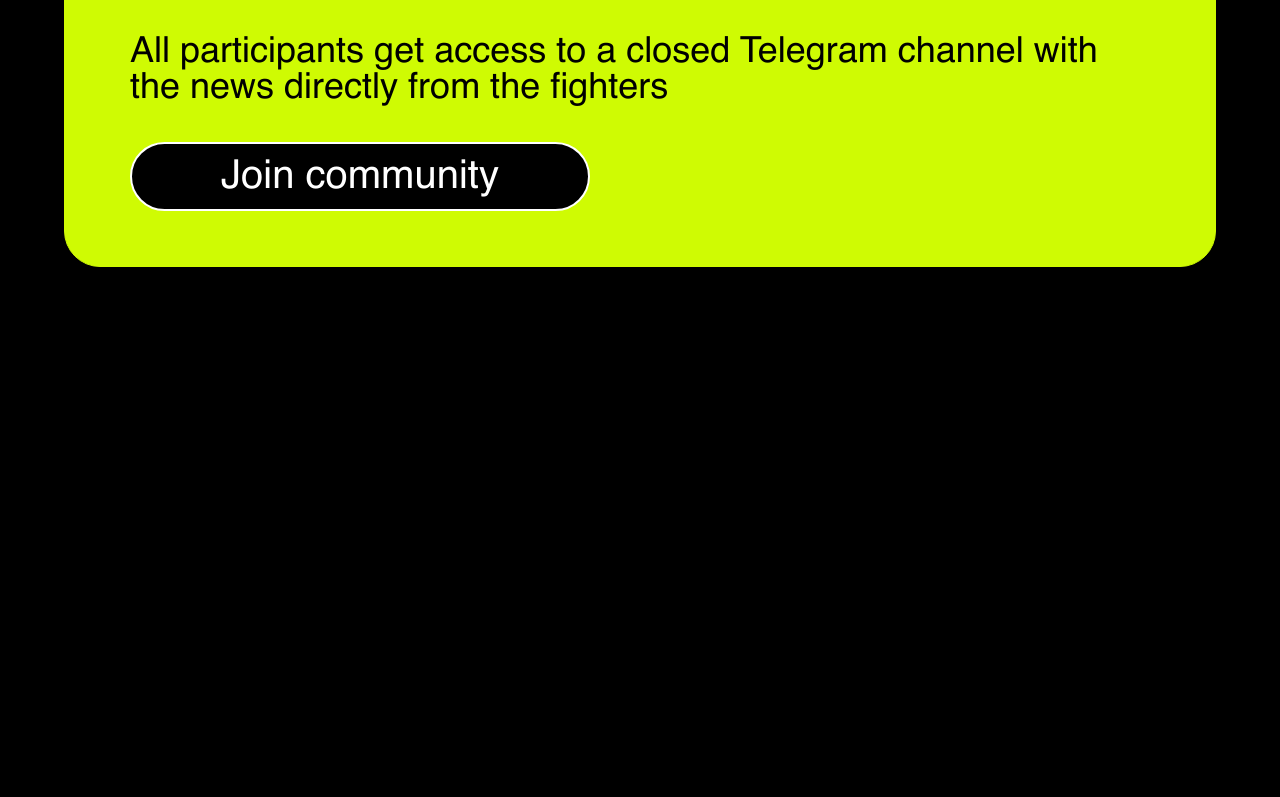
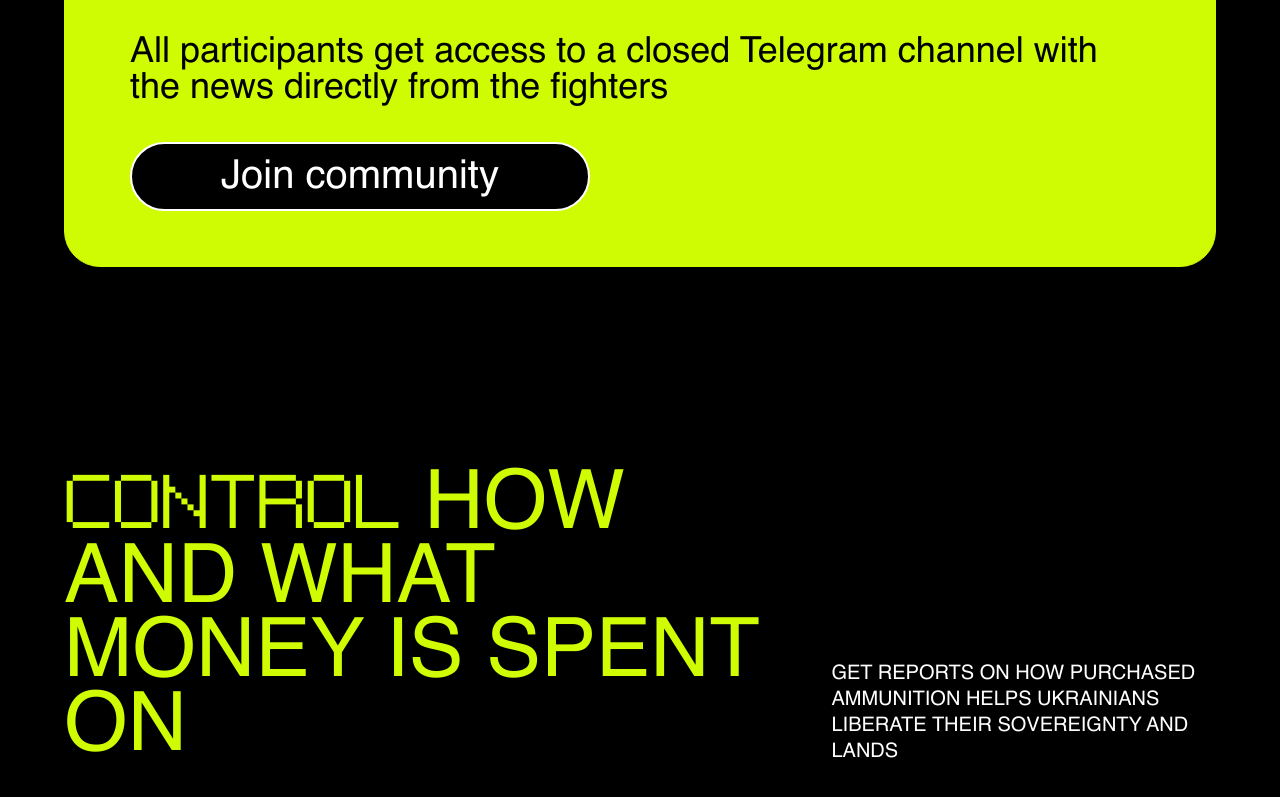
Before and after one commit to Mionder/nft-brave, a React (Create React App) app: page / in a window 1280 px wide. Shown: the part 3003-3800 px from the top of the page. Before the commit the page ends 3470 px from the top, so only its background shows below. Built offline with nearby package versions, Linux system fonts and the light colour scheme; no server answers.

Commit message:
Added BrigadesSection, modify AccordionList (change <a> to Link) v-0.2

```diff
--- /dev/null
+++ b/src/components/BrigadesSection/BrigadesSection.module.scss
@@ -0,0 +1,35 @@
+@import "src/resourses/styles/style.scss";
+
+.brigades-section {
+  margin-bottom: 220px;
+  //.brigades-section__wrapper
+  &__wrapper {
+
+  }
+
+  //.section__title__container
+  &__title__container {
+    margin-bottom: 95px;
+    display: flex;
+    align-items: flex-end;
+  }
+  //.brigades-section__title
+  &__title {
+    flex: 0 0 calc(66.62% - 20px);
+    margin-right: 20px;
+  }
+  //.brigades-section__subtitle
+  &__subtitle {
+    font-family: $font-normal;
+    font-weight: 400;
+    font-size: 20px;
+    line-height: 130%;
+    text-transform: uppercase;
+    color: #FFFFFF;
+  }
+
+  //.brigades-section__list
+  &__list {
+
+  }
+}
--- /dev/null
+++ b/src/components/BrigadesSection/index.jsx
@@ -0,0 +1,25 @@
+import React from 'react';
+import styles from './BrigadesSection.module.scss'
+import AccordionList from "../AccordionList";
+import Typography from "../Typography";
+
+const BrigadesSection = ({data}) => {
+    return (
+        <section className={styles['brigades-section']}>
+            <div className='container'>
+                <div className={styles['brigades-section__wrapper']}>
+                    <div className={styles['brigades-section__title__container']}>
+                        <Typography titleNum='h3' className={styles['brigades-section__title']} color='primary'> <span>Control</span> how and what money is spent on </Typography>
+                        <p className={styles['brigades-section__subtitle']}>
+                            Get reports on how purchased ammunition helps Ukrainians liberate their sovereignty and lands
+                        </p>
+                    </div>
+
+                    <AccordionList data={data} className={styles['brigades-section__accordion']} totalSum='20000'/>
+                </div>
+            </div>
+        </section>
+    );
+};
+
+export default BrigadesSection;
--- a/src/components/DropSection/index.jsx
+++ b/src/components/DropSection/index.jsx
@@ -2,18 +2,9 @@
 import styles from './DropSection.module.scss'
 import Typography from "../Typography";
 import CardList from "../CardList";
-import {getBrigades} from "../../hooks";
 
-const DropSection = () => {
-    const [data, setData] = React.useState([]);
+const DropSection = ({data}) => {
 
-    const dataSetter = async () => {
-        setData(await getBrigades());
-    }
-
-    React.useEffect(() => {
-        dataSetter();
-    }, [])
 
     return (
         <section className={styles['drop-section']}>
--- a/src/pages/Home.js
+++ b/src/pages/Home.js
@@ -3,14 +3,27 @@
 import Community from "../components/Community";
 import CollectSection from "../components/CollectSection";
 import DropSection from "../components/DropSection";
+import {getBrigades} from "../hooks";
+import BrigadesSection from "../components/BrigadesSection";
 
 const Home = () => {
+    const [data, setData] = React.useState([]);
+
+    const dataSetter = async () => {
+        setData(await getBrigades());
+    }
+
+    React.useEffect(() => {
+        dataSetter();
+    }, [])
+
   return (
     <>
        <MainSection />
       <CollectSection />
-        <DropSection/>
+        <DropSection data={data}/>
        <Community />
+        <BrigadesSection data={data}/>
     </>
   )
 }
```
Also changed, not shown: src/components/AccordionList/index.jsx (+9 -8 lines).
